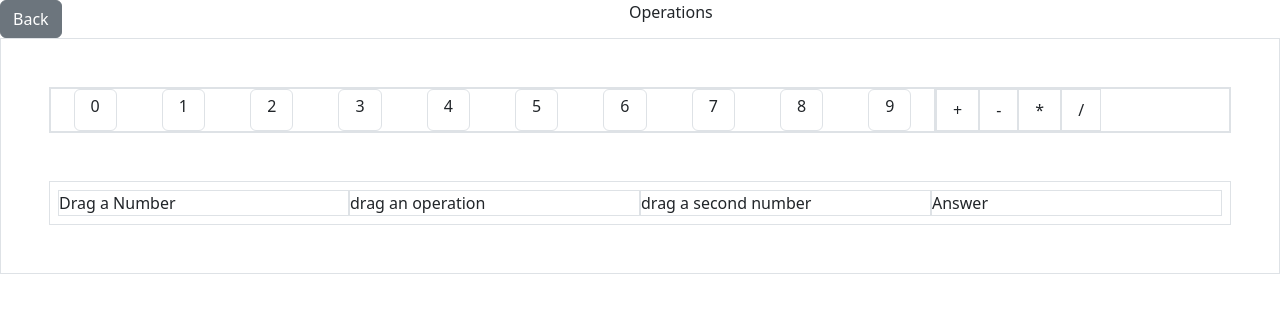
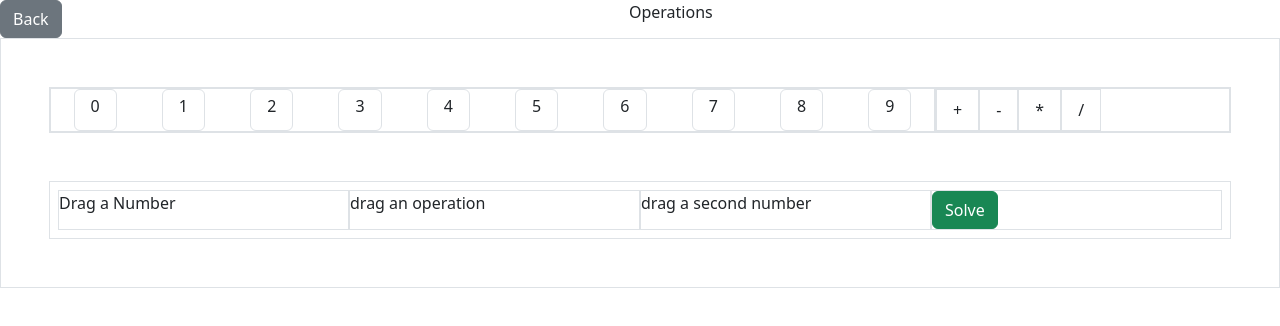
Before and after one commit to Pantaleon-Arkady/React-FrontEnd, a React (Vite) app: page /operation-app in a window 1280 px wide. Shown: the top 326 px of the page. Built offline with nearby package versions, Linux system fonts and the light colour scheme.

Commit message:
answer logic, set first and second number, read operating and set operation, used switch logic for different cases

```diff
--- a/src/components/Operations.jsx
+++ b/src/components/Operations.jsx
@@ -5,6 +5,7 @@ function Operation() {
     const [firstNumber, setFirstNumber] = useState();
     const [secondNumber, setSecondNumber] = useState();
     const [basicOperation, setBasicOperation] = useState();
+    const [answer, setAnswer] = useState();
 
     const range = (start, end, step = 1) => {
         Array.from()
@@ -50,6 +51,70 @@ function Operation() {
         ev.dataTransfer.setData("draggedOperation", operation)
 
         console.log("dragging operation: " + operation)
+    }
+
+    const operationDrop = (ev) => {
+        ev.preventDefault();
+
+        const draggedOperation = ev.dataTransfer.getData("draggedOperation");
+
+        console.log("chosen operation: " + draggedOperation);
+
+        setBasicOperation(draggedOperation);
+    }
+
+    const solveEquation = () => {
+        console.log(firstNumber, typeof firstNumber);
+        console.log(secondNumber, typeof secondNumber);
+        console.log(basicOperation, typeof basicOperation);
+
+        if (firstNumber && basicOperation && secondNumber) {
+
+            const first = Number(firstNumber);
+            const second = Number(secondNumber);
+
+            let result;
+
+            // if (basicOperation === "+") {
+            //     result = first + second;
+            // } else if (basicOperation === "-") {
+            //     result = first - second;
+            // } else if (basicOperation === "*") {
+            //     result = first * second;
+            // } else if (basicOperation === "/") {
+            //     result = first / second;
+            // } else {
+            //     result = "Invalid Operation";
+            // }
+
+            switch (basicOperation) {
+                case "+":
+                    result = first + second;
+                    break;
+
+                case "-":
+                    result = first - second;
+                    break;
+
+                case "*":
+                    result = first * second;
+                    break;
+
+                case "/":
+                    result = first / second;
+                    break;
+
+                default:
+                    result = "Invalid Operation";
+            }
+
+            console.log("Result:", result);
+
+            setAnswer(result);
+
+        } else {
+            console.log("drag properly first before solving");
+        }
     }
 
     return (
@@ -121,6 +186,7 @@ function Operation() {
                     <div
                         className="w-25 border"
                         onDragOver={elementDragOver}
+                        onDrop={(ev) => operationDrop(ev)}
                     >
                         {basicOperation ? basicOperation : "drag an operation"}
                     </div>
@@ -132,7 +198,15 @@ function Operation() {
                         {secondNumber ? secondNumber : "drag a second number"}
                     </div>
                     <div className="w-25 border">
-                        Answer
+                        <button
+                            onClick={() => solveEquation()}
+                            className="btn btn-success"
+                        >
+                            Solve
+                        </button>
+                        <div>
+                            {answer ? answer : ""}
+                        </div>
                     </div>
                 </div>
             </div>
```
